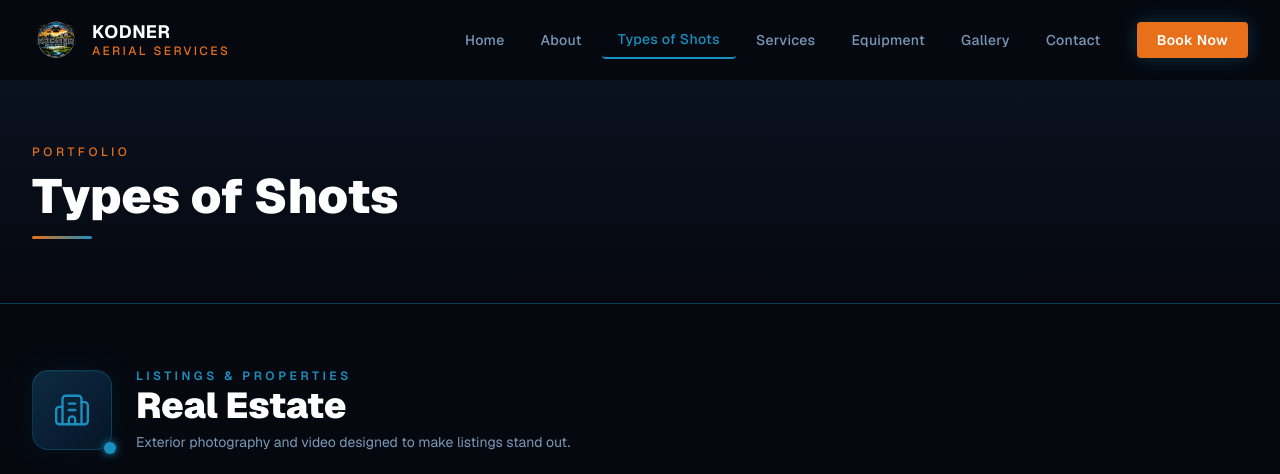
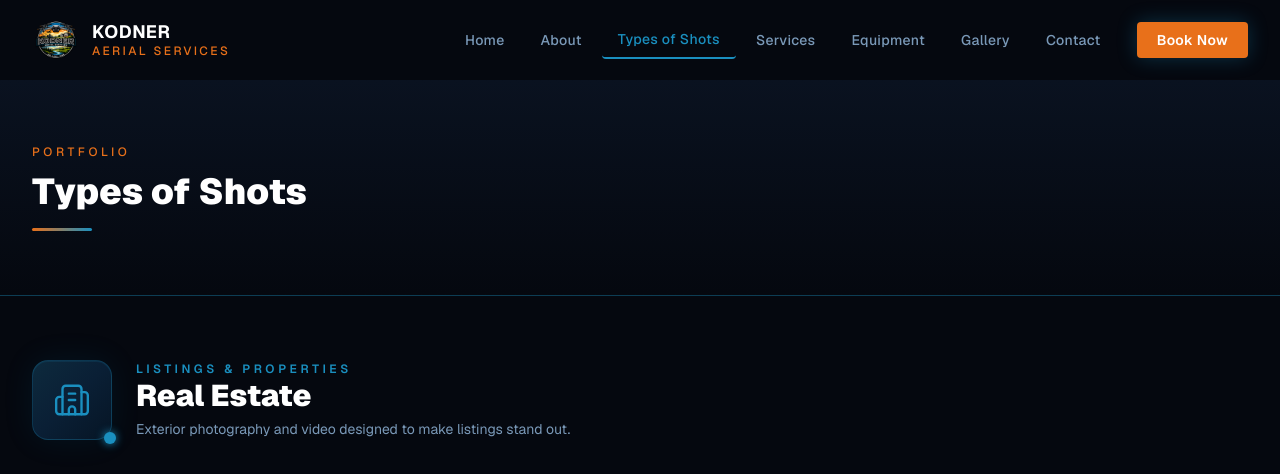
Before and after one commit to JasonKodner25/initialproject-, a Next.js app: page /shots in a window 1280 px wide. Shown: the top 474 px of the page. Built offline with nearby package versions, Linux system fonts and the light colour scheme.

Commit message:
Reduce shots page headline sizes one step smaller
https://claude.ai/code/session_01XbqkBhFeDyJpD5w27FpJKx

```diff
--- a/src/app/shots/page.tsx
+++ b/src/app/shots/page.tsx
@@ -234,7 +234,7 @@ function SectionHeader({
         >
           {isRE ? 'Listings & Properties' : 'Nature & Terrain'}
         </div>
-        <h2 className="text-3xl sm:text-4xl font-black text-white leading-none">
+        <h2 className="text-2xl sm:text-3xl font-black text-white leading-none">
           {isRE ? 'Real Estate' : 'Landscape'}
         </h2>
         <p className="text-[#7a99b8] text-sm mt-2">
@@ -254,7 +254,7 @@ export default function ShotsPage() {
       <section className="py-16 bg-gradient-to-b from-[#0a1220] to-[#05080f] border-b border-[#0d3d54]">
         <div className="max-w-7xl mx-auto px-4 sm:px-6 lg:px-8">
           <div className="text-[#e8701a] text-xs tracking-[0.3em] uppercase font-medium mb-3">Portfolio</div>
-          <h1 className="text-4xl sm:text-5xl font-black text-white">Types of Shots</h1>
+          <h1 className="text-3xl sm:text-4xl font-black text-white">Types of Shots</h1>
           <div className="section-divider mt-4" />
         </div>
       </section>
```
